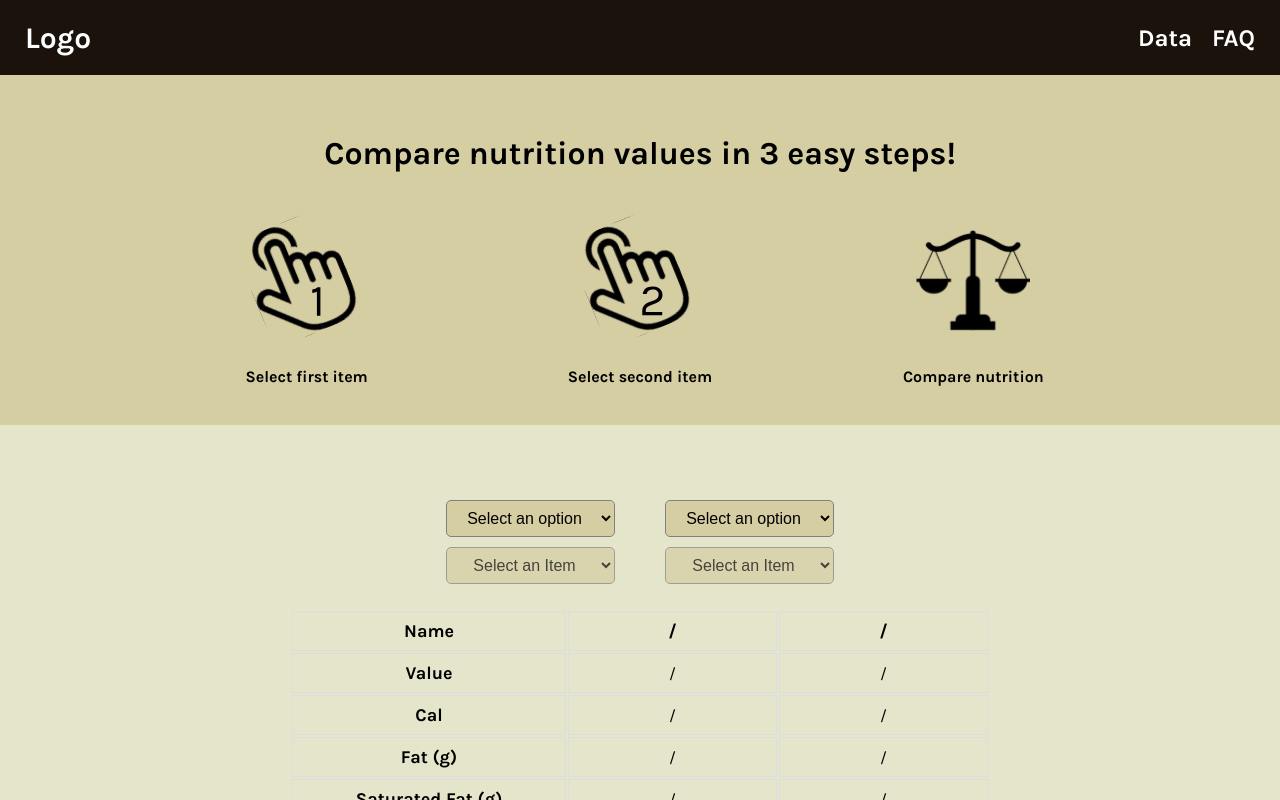
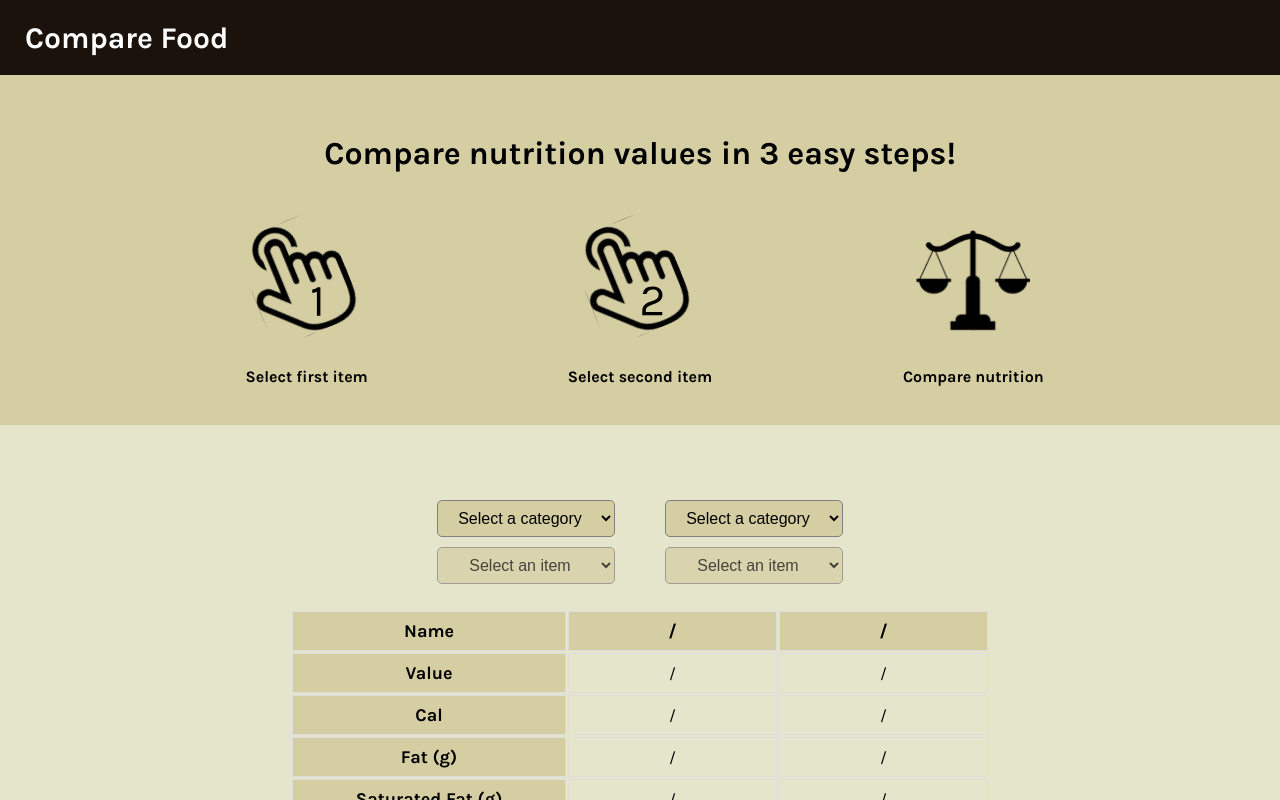
Before and after one commit to kiasy/compare-food, a React (Create React App) app: page / in a window 1280 px wide. Shown: the top 800 px of the page. Built offline with nearby package versions, Linux system fonts and the light colour scheme.

Commit message:
Minor formatting improvements (spacing etc...)
Dropdown menus - wording change.

```diff
--- a/package.json
+++ b/package.json
@@ -34,5 +34,8 @@
       "last 1 firefox version",
       "last 1 safari version"
     ]
+  },
+  "devDependencies": {
+    "react-router-dom": "^6.8.0"
   }
 }
--- a/src/components/Footer/Footer.css
+++ b/src/components/Footer/Footer.css
@@ -18,7 +18,7 @@ hr {
     border: 0;
     width: 80%;
     margin: auto;
-    border-top: 4px solid #E5E5CB;
+    border-top: 4px solid #D5CEA3;
 }
 
 /* Social buttons */
--- a/src/components/Footer/Footer.js
+++ b/src/components/Footer/Footer.js
@@ -1,6 +1,5 @@
 import React from "react";
 import "./Footer.css";
-
 
 function Footer() {
     return (
@@ -11,7 +10,7 @@ function Footer() {
             <div className="footerSocial">
                 <a href="https://www.linkedin.com/in/danielklivansky/" class="fa fa-linkedin"> </a>
                 <a href="https://github.com/kiasy/compare-food" class="fa fa-github"> </a>
-                <a href="../../contact.html" class="fa fa-envelope-o"> </a>
+                <a href="mailto:dakiasy@gmail.com" class="fa fa-envelope-o"> </a>
             </div>
             <div className="footerText">
                 <text>Copyright ©2023 Daniel Klivansky, Inc. All rights reserved.</text>
--- a/src/components/Header/Header.css
+++ b/src/components/Header/Header.css
@@ -28,3 +28,13 @@
     padding-right: 25px;
     gap: 20px;
 }
+
+a {
+    color: white;
+    text-decoration: none;
+}
+
+a:hover {
+    color: #D5CEA3;
+    text-shadow: 0px 0px 4px rgba(213, 206, 163, 1);
+}
--- a/src/components/Header/Header.js
+++ b/src/components/Header/Header.js
@@ -1,22 +1,12 @@
 import React from "react";
 import "./Header.css";
 
-
 function Header() {
-
   return (
     <div className="NavbarContainer">
         <nav className="Navbar">
             <div className="Navbar--left">
-                Logo
-            </div>
-            <div className="Navbar--right">
-                <h1 className="Navbar--right--List">
-                    Data
-                </h1>
-                <h1 className="Navbar--right--FAQ">
-                    FAQ
-                </h1>
+                <a href=".">Compare Food</a>
             </div>
         </nav>
     </div>
--- a/src/components/Hero/Dropdown.js
+++ b/src/components/Hero/Dropdown.js
@@ -42,23 +42,23 @@ function Dropdown() {
             <div className="dropdownSelections">
 				<div className="dropdownItem1"> {/* User selection - first item*/}
 					<select className="bb" onChange={handleOptionChange}>
-						<option value="">Select an option</option>
-						<option value="Liquid">Liquid</option>
-						<option value="Solid">Solid</option>
+						<option value="">Select a category</option>
+						<option value="Liquid">Beverage</option>
+						<option value="Solid">Food</option>
 					</select>
 					<select disabled={!selectedOption} onChange={handleSelectionChange} className="bb1">
-						<option value="">Select an Item</option>
+						<option value="">Select an item</option>
 						{selectedData.map(item => <option key={item.ID} value={item.Name}>{item.Name}</option>)}
 					</select>
 				</div>
 				<div className="dropdownItem2">
 					<select onChange={handleOptionChange2}> {/* User selection - first item*/}
-						<option value="">Select an option</option>
-						<option value="Liquid">Liquid</option>
-						<option value="Solid">Solid</option>
+						<option value="">Select a category</option>
+						<option value="Liquid">Beverage</option>
+						<option value="Solid">Food</option>
 					</select>
 					<select disabled={!selectedOption2} onChange={handleSelectionChange2}>
-						<option value="">Select an Item</option>
+						<option value="">Select an item</option>
 						{selectedData2.map(item => <option key={item.ID} value={item.Name}>{item.Name}</option>)}
 					</select>
 				</div>
--- a/src/components/Hero/Hero.css
+++ b/src/components/Hero/Hero.css
@@ -28,20 +28,20 @@ td:nth-child(1) {
     justify-content: center;
     font-weight: bold;
     font-size: 18px;
+    background-color: #D5CEA3;
 }
 
-
+/******** Second & Third columns ********/
 td:nth-child(2), td:nth-child(3) {
     min-width: 150px;
 }
 
 /******** First row ********/
-
-table tr:first-child td {
+table tr:first-child {
     font-weight: bold;
     font-size: 18px;
+    background-color: #D5CEA3;
 }
-
 
 table {
     margin: 0 auto;
@@ -58,14 +58,15 @@ th, td {
     text-align: center;
 }
 
+tr:not(:first-child):hover td:not(:first-child):hover {
+    background-color: #a3d5b0;
+  }
+
+
+
 th {
     background-color: #1A120B;
     color: #D5CEA3;
-    margin: 0 auto;
-}
-
-.leftColumn {
-    width: 200px;
     margin: 0 auto;
 }
 
--- a/src/components/Hero/Hero.js
+++ b/src/components/Hero/Hero.js
@@ -3,7 +3,6 @@ import "./Hero.css";
 import Dropdown from "./Dropdown.js";
 
 function Hero() {
-
   return (
     <div className="heroContainer">
         <Dropdown />
--- a/src/components/Intro/Intro.js
+++ b/src/components/Intro/Intro.js
@@ -4,9 +4,7 @@ import stepOne from "../../images/clickOne.svg";
 import stepTwo from "../../images/clickTwo.svg";
 import stepThree from "../../images/scale.svg";
 
-
 function Intro() {
-
   return (
     <div className="IntroContainer">
         <div className="Intro">
@@ -40,5 +38,4 @@ function Intro() {
   );
 }
 
-
 export default Intro;
```
Also changed, not shown: src/index.js (+7 -7 lines), src/App.js (added), 2 other files (tests, documents, lock files or other folders).
